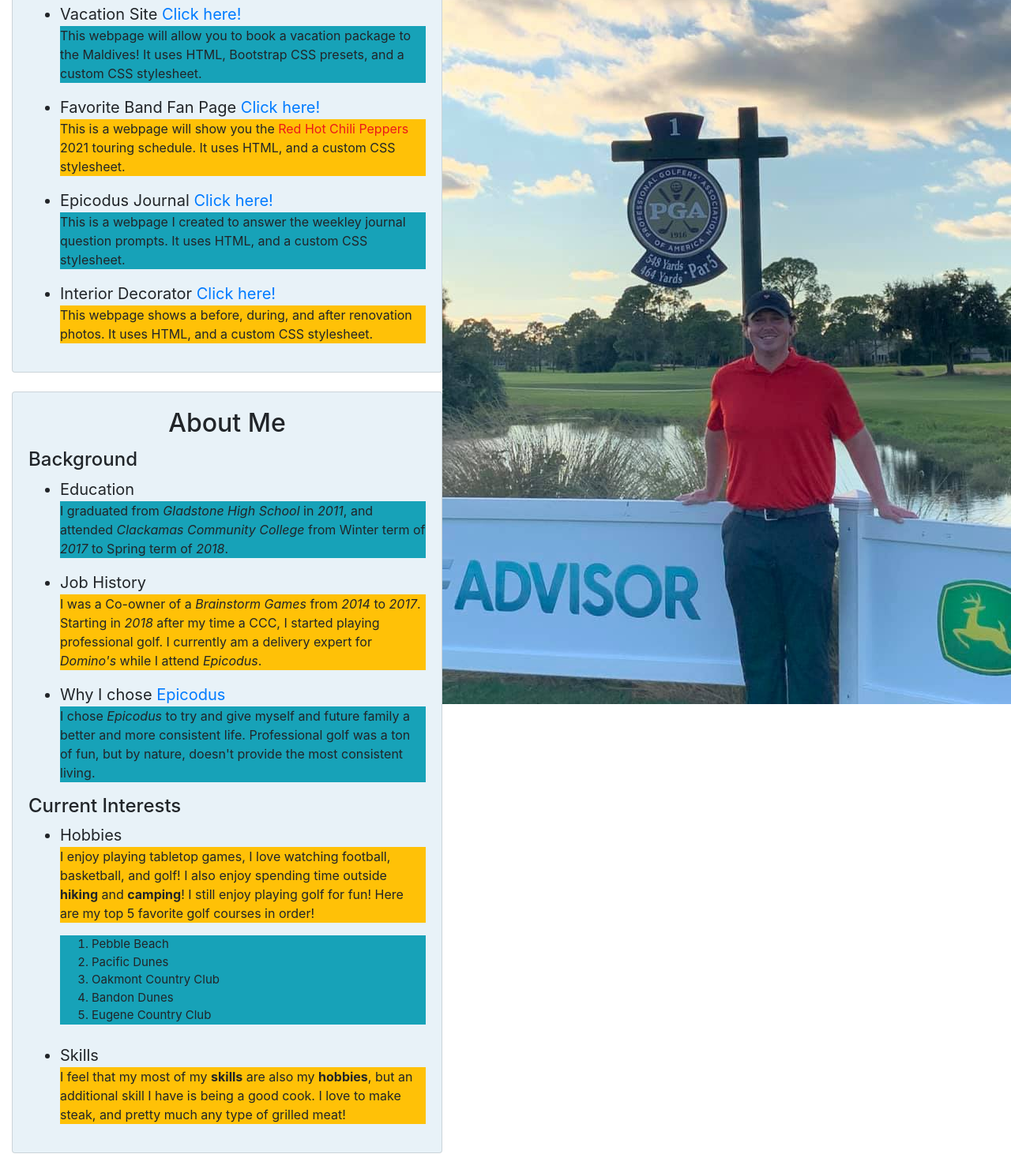
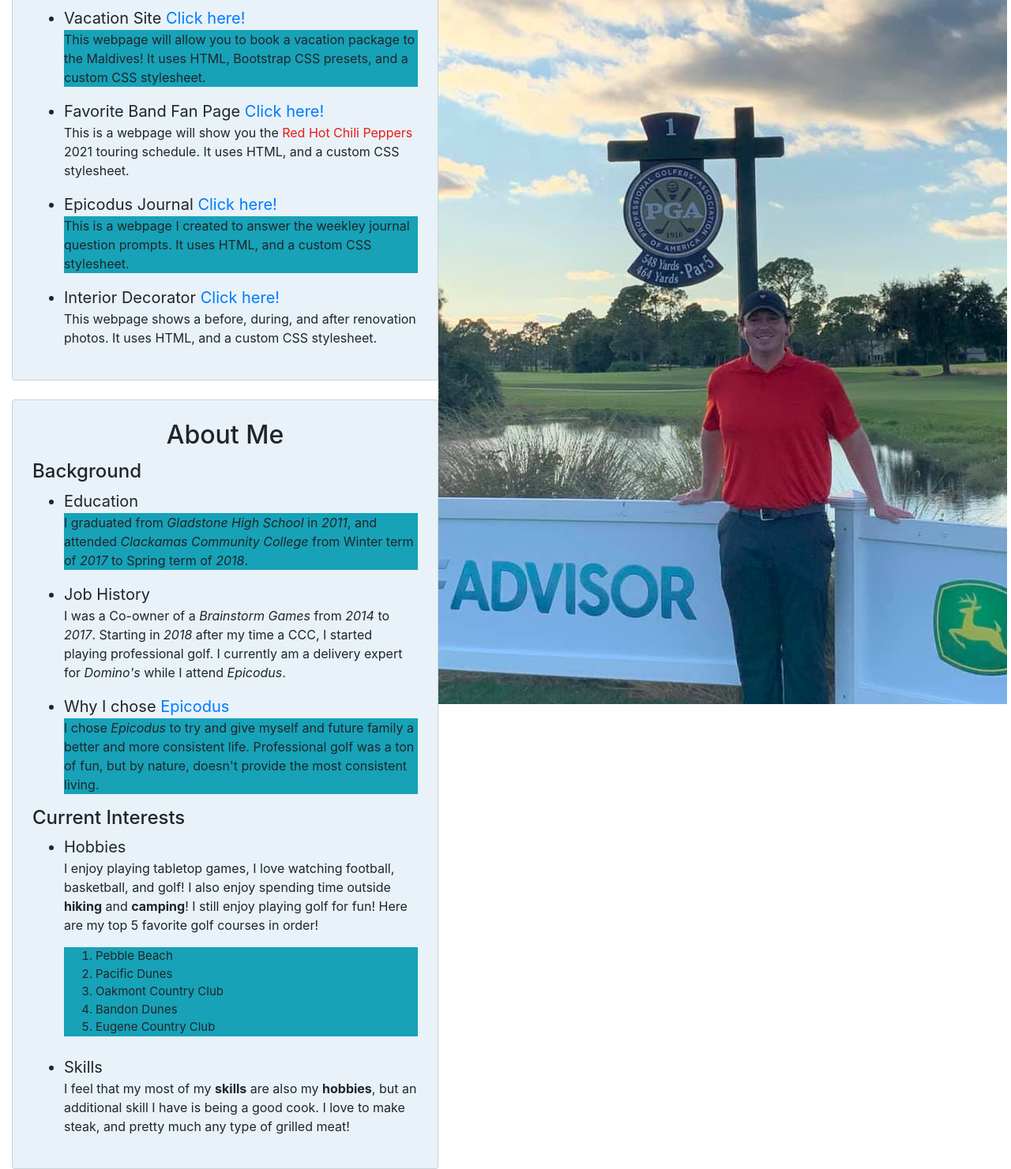
Before and after one commit to austinlandiscode/week1-projectBACKUP, a plain HTML site: page index.html in a window 1280 px wide. Shown: the part 284-1765 px from the top of the page at 79% size. Drawn offline with Linux system fonts and the light colour scheme.

Commit message:
Add padding, and margins. Fix some bg-color

```diff
--- a/css/styles.css
+++ b/css/styles.css
@@ -1,5 +1,6 @@
 img {
   float: right;
+  margin-right: 5px;
 }
 li {
   font-size: 20px;
@@ -9,6 +10,7 @@ h2 {
 }
 .card {
   background-color: rgb(232, 242, 248);
+  padding: 5px;
 }
 .list ol li {
   font-size: 15px;
--- a/index.html
+++ b/index.html
@@ -18,11 +18,11 @@
           <li>Vacation Site <a href="https://github.com/austinlandiscode/vacation-site">Click here!</a></li>
           <p class="bg-info">This webpage will allow you to book a vacation package to the Maldives! It uses HTML, Bootstrap CSS presets, and a custom CSS stylesheet.</p>
           <li>Favorite Band Fan Page <a href="https://github.com/austinlandiscode/my-favorite-band">Click here!</a></li>
-          <p class="bg-warning">This is a webpage will show you the <span style="color:rgb(235, 25, 25)">Red Hot Chili Peppers</span>  2021 touring schedule. It uses HTML, and a custom CSS stylesheet.</p>
+          <p>This is a webpage will show you the <span style="color:rgb(235, 25, 25)">Red Hot Chili Peppers</span>  2021 touring schedule. It uses HTML, and a custom CSS stylesheet.</p>
           <li>Epicodus Journal <a href="https://github.com/austinlandiscode/epicodus-journal">Click here!</a></li>
           <p class="bg-info">This is a webpage I created to answer the weekley journal question prompts. It uses HTML, and a custom CSS stylesheet.</p>
           <li>Interior Decorator <a href="https://github.com/austinlandiscode/interior-decorator">Click here!</a></li>
-          <p class="bg-warning">This webpage shows a before, during, and after renovation photos. It uses HTML, and a custom CSS stylesheet.</p>
+          <p>This webpage shows a before, during, and after renovation photos. It uses HTML, and a custom CSS stylesheet.</p>
         </ul>
       </div>
     </div>
@@ -37,14 +37,14 @@
           <li>Education</li>
           <p class="bg-info">I graduated from <em>Gladstone High School</em> in <em>2011</em>, and attended <em>Clackamas Community College</em> from Winter term of <em>2017</em> to Spring term of <em>2018</em>.</p>
           <li>Job History</li>
-          <p class="bg-warning">I was a Co-owner of a <em>Brainstorm Games</em> from <em>2014</em> to <em>2017</em>. Starting in <em>2018</em> after my time a CCC, I started playing professional golf. I currently am a delivery expert for <em>Domino's</em> while I attend <em>Epicodus</em>.</p>
+          <p>I was a Co-owner of a <em>Brainstorm Games</em> from <em>2014</em> to <em>2017</em>. Starting in <em>2018</em> after my time a CCC, I started playing professional golf. I currently am a delivery expert for <em>Domino's</em> while I attend <em>Epicodus</em>.</p>
           <li>Why I chose <a href="https://www.epicodus.com/">Epicodus</a></li>
           <p class="bg-info">I chose <em>Epicodus</em> to try and give myself and future family a better and more consistent life. Professional golf was a ton of fun, but by nature, doesn't provide the most consistent living.</p>
         </ul>
         <h4 class="card-text">Current Interests</h4>
         <ul>
           <li>Hobbies</li>
-          <p class="bg-warning">I enjoy playing tabletop games, I love watching football, basketball, and golf! I also enjoy spending time outside <strong>hiking</strong> and <strong>camping</strong>! I still enjoy playing golf for fun! Here are my top 5 favorite golf courses in order!</p>
+          <p>I enjoy playing tabletop games, I love watching football, basketball, and golf! I also enjoy spending time outside <strong>hiking</strong> and <strong>camping</strong>! I still enjoy playing golf for fun! Here are my top 5 favorite golf courses in order!</p>
         <div class="list">
           <ol class="bg-info">
             <li>Pebble Beach</li>
@@ -56,7 +56,7 @@
         </div>
         <br>
           <li>Skills</li>
-          <p class="bg-warning">I feel that my most of my <strong>skills</strong> are also my <strong>hobbies</strong>, but an additional skill I have is being a good cook. I love to make steak, and pretty much any type of grilled meat!</p>
+          <p>I feel that my most of my <strong>skills</strong> are also my <strong>hobbies</strong>, but an additional skill I have is being a good cook. I love to make steak, and pretty much any type of grilled meat!</p>
         </ul>
       </div>
     </div>
```
